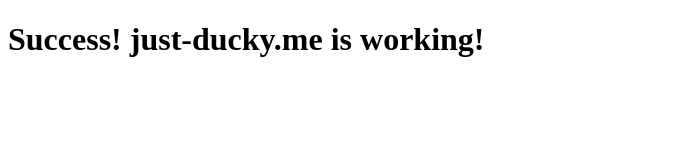
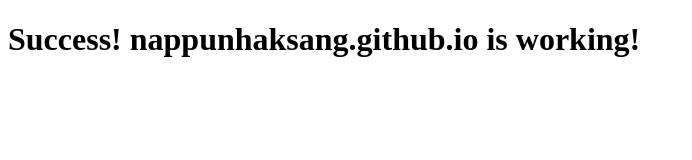
Before and after one commit to nappunhaksang/nappunhaksang.github.io, a plain HTML site: page index.html in a window 1280 px wide. Shown: the whole page, without its empty margins (0-692 px from the left). Drawn offline with Linux system fonts and the light colour scheme.

Commit message:
Update title and heading for new domain

```diff
--- a/index.html
+++ b/index.html
@@ -1,9 +1,9 @@
 <!DOCTYPE html>
 <html>
 <head>
-    <title>Welcome to just-ducky.me</title>
+    <title>Welcome to nappunhaksang.github.io</title>
 </head>
 <body>
-    <h1>Success! just-ducky.me is working!</h1>
+    <h1>Success! nappunhaksang.github.io is working!</h1>
 </body>
 </html>
```
